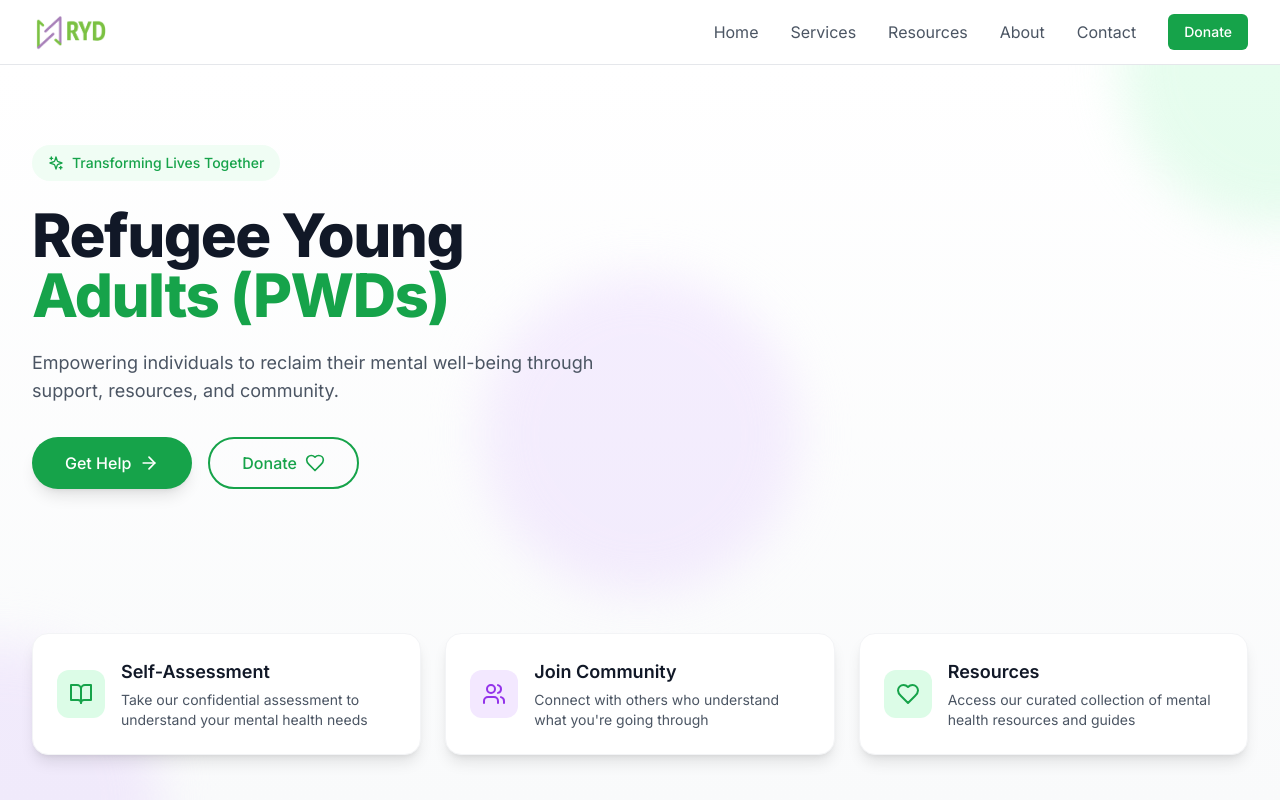
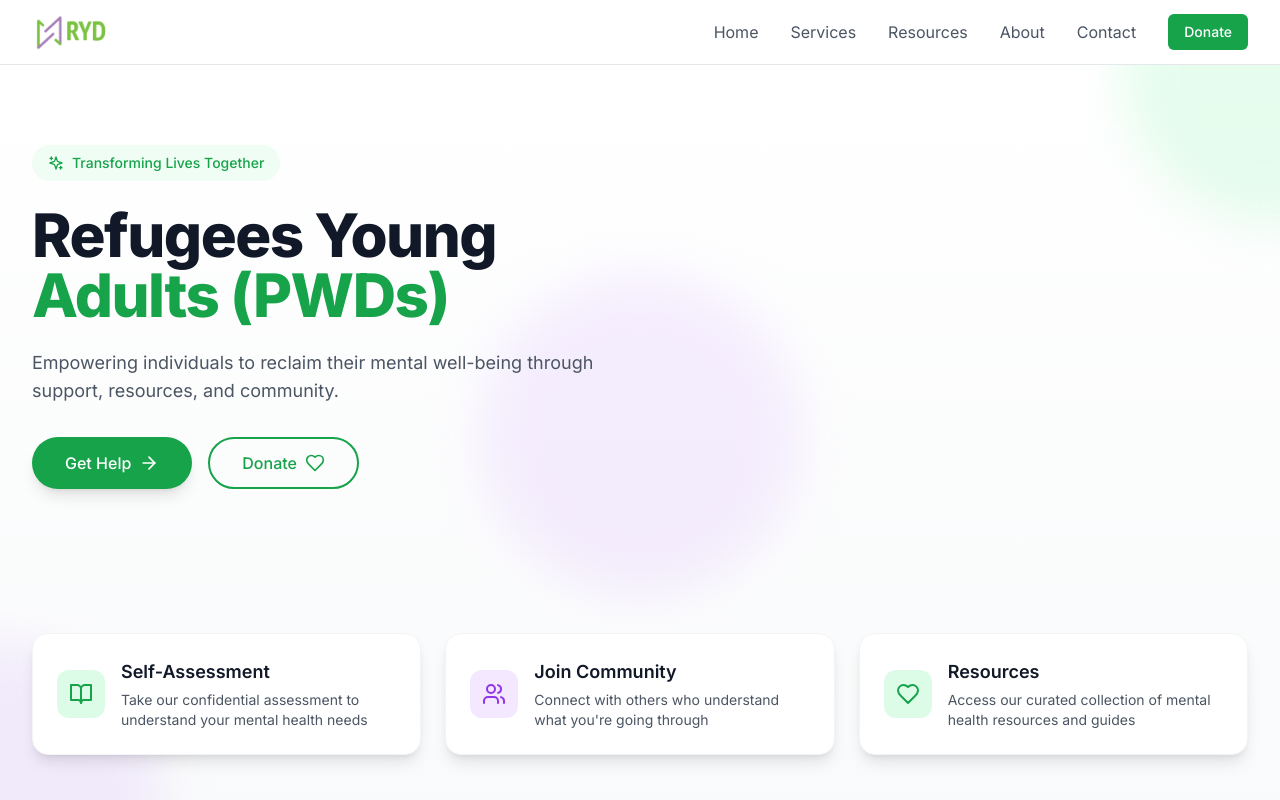
Before and after one commit to lawmwad123/RYD, a Next.js app: page / in a window 1280 px wide. Shown: the top 800 px of the page. Built offline with nearby package versions, Linux system fonts and the light colour scheme.

Commit message:
Corrected branding text in Hero component from "Refugee Young" to "Refugees Young" for consistency across the application.

```diff
--- a/app/components/Hero.tsx
+++ b/app/components/Hero.tsx
@@ -36,7 +36,7 @@ const Hero = () => {
               </motion.div>
 
               <h1 className="text-4xl tracking-tight font-extrabold text-gray-900 sm:text-5xl md:text-6xl">
-                <span className="block">Refugee Young</span>
+                <span className="block">Refugees Young</span>
                 <span className="block text-primary-600">Adults (PWDs)</span>
               </h1>
 
```
